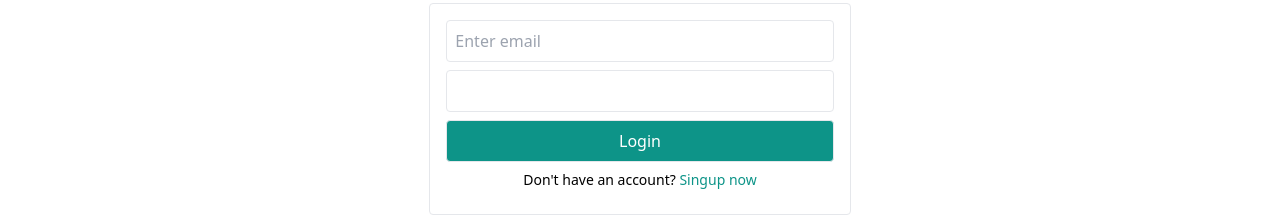
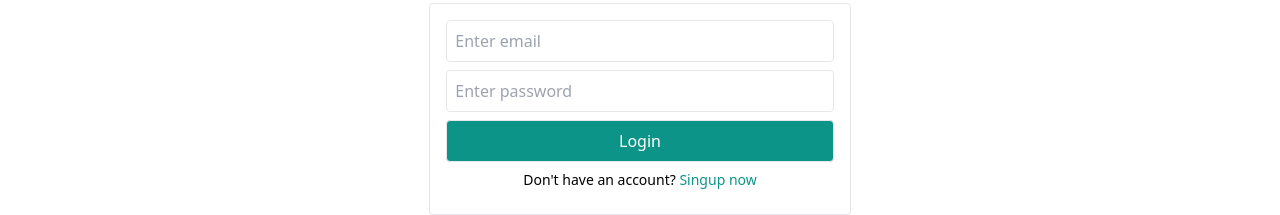
Before and after one commit to ashsajal1/react-tsx-tailwind-template, a React (Vite) app: page /login in a window 1280 px wide. Shown: the part 379-594 px from the top of the page. Built offline with nearby package versions, Linux system fonts and the light colour scheme.

Commit message:
add placeholder

```diff
--- a/src/pages/login.tsx
+++ b/src/pages/login.tsx
@@ -27,7 +27,7 @@ export default function Login() {
             <div className="flex items-center flex-col p-4 border rounded w-full md:w-1/3 dark:border-gray-800">
                 <div className="flex flex-col w-full items-center gap-2">
                     <InputField className="w-full" placeholder="Enter email" type="email" {...register('email')} />
-                    <InputField className="w-full" type="password" {...register("password")} />
+                    <InputField placeholder="Enter password" className="w-full" type="password" {...register("password")} />
                 </div>
                 {errors.email && <span>Email is required</span>}
                 {errors.password && <span>Password must be between 6 and 20 characters</span>}
--- a/src/pages/signup.tsx
+++ b/src/pages/signup.tsx
@@ -31,8 +31,8 @@ export default function Signup() {
             <div className="flex items-center flex-col p-4 border rounded w-full md:w-1/3 dark:border-gray-800">
                 <div className="flex flex-col w-full items-center gap-2">
                     <InputField className="w-full" placeholder="Enter email" type="email" {...register('email')} />
-                    <InputField className="w-full" type="password" {...register("password")} />
-                    <InputField className="w-full" type="password" {...register("confirmPassword")} />
+                    <InputField placeholder="Enter password" className="w-full" type="password" {...register("password")} />
+                    <InputField placeholder="Enter confirm password" className="w-full" type="password" {...register("confirmPassword")} />
                 </div>
                 {errors.email && <span>Email is required</span>}
                 {errors.password && <span>Password must be between 6 and 20 characters</span>}
```
